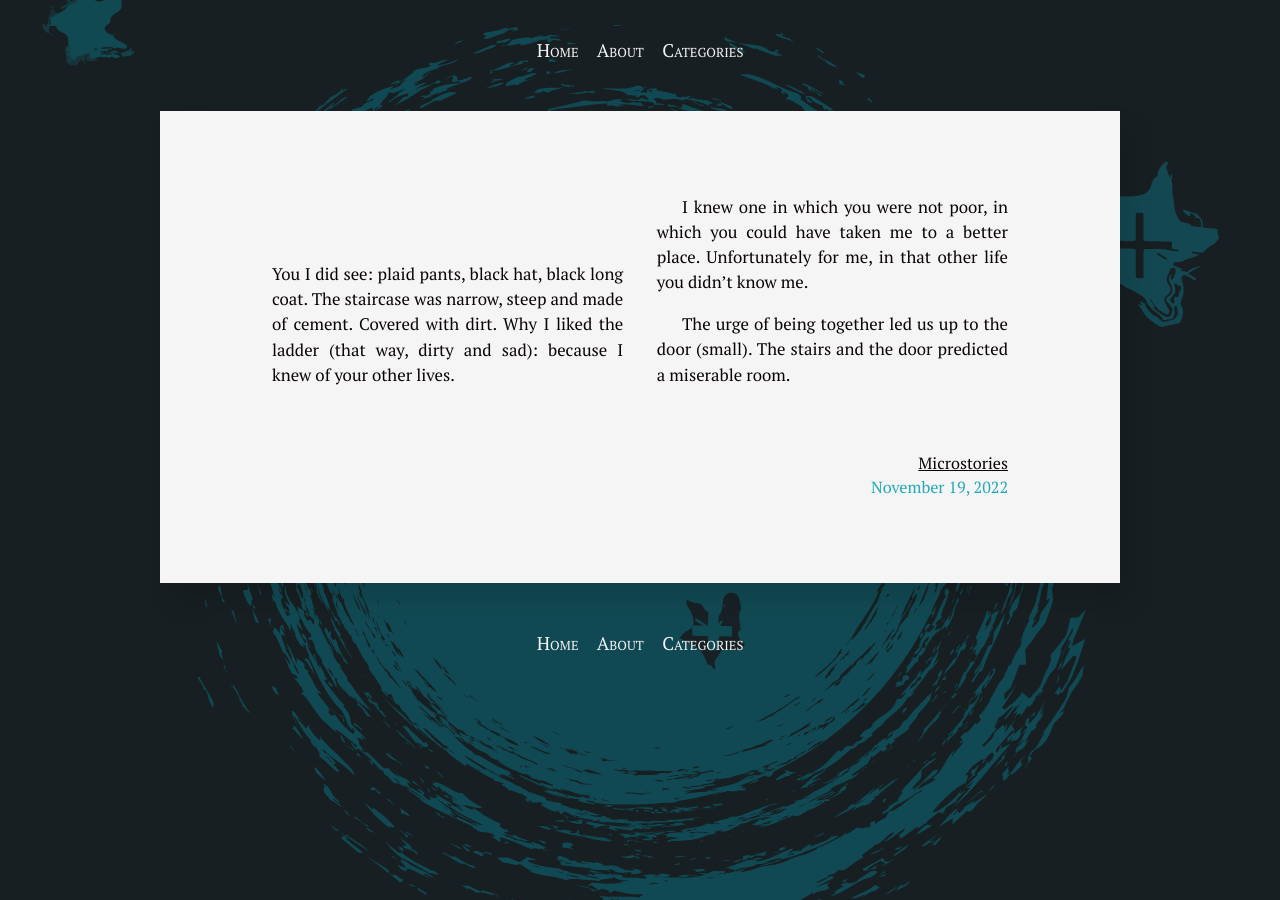
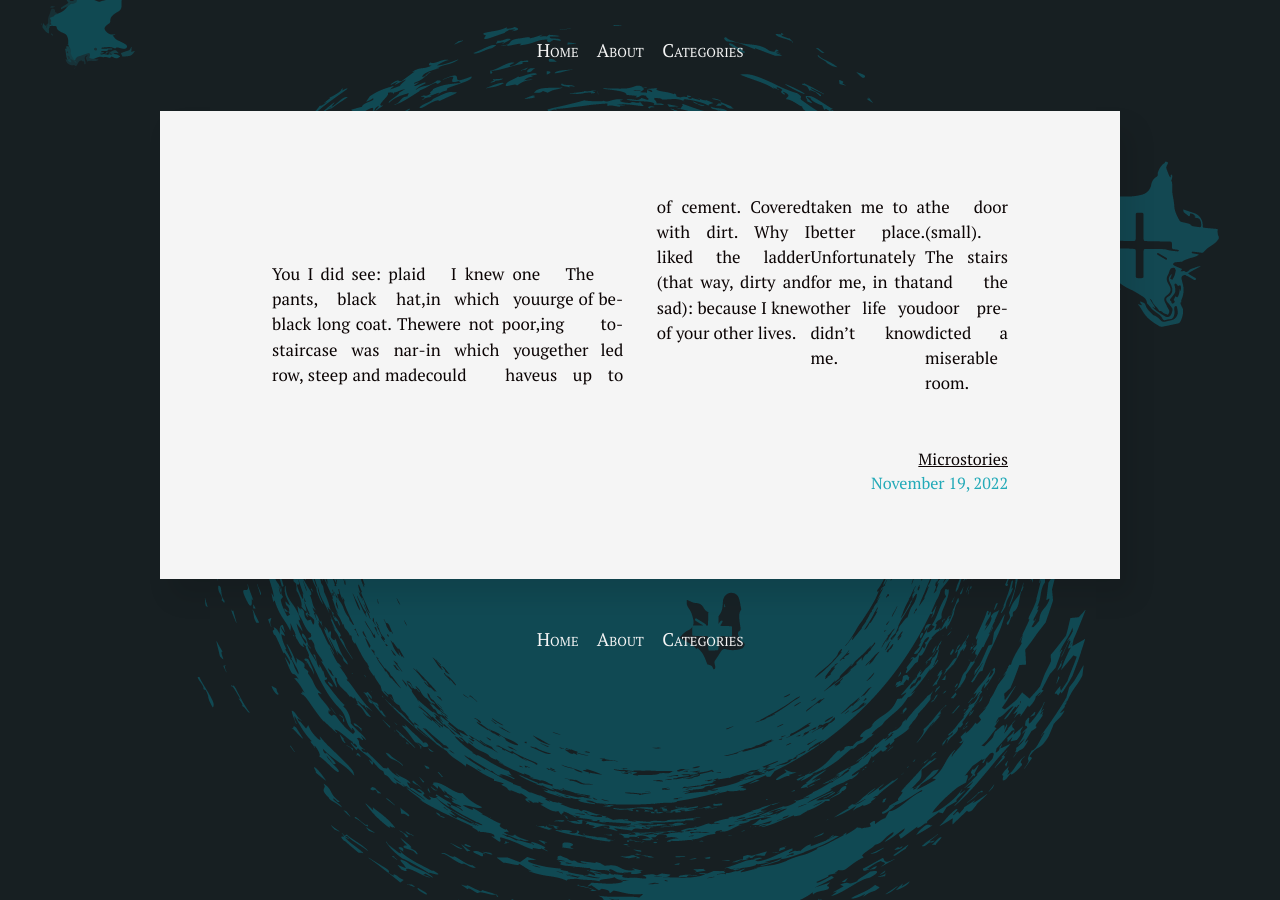
Before and after one commit to silvialohrmann/editorial, a Jekyll site: the page built from _posts/2022-11-19-You-I-did-see.md, in a window 1280 px wide. Built offline with Jekyll 4.4.1, drawn with Linux system fonts in a browser that asks for light colours.

Commit message:
Update _base.scss

```diff
--- a/_sass/_base.scss
+++ b/_sass/_base.scss
@@ -216,3 +216,6 @@ figcaption {
 .break {
   flex-basis: 100%;
 }
+#main > div.two-column > div {
+  display: flex;
+}
```
